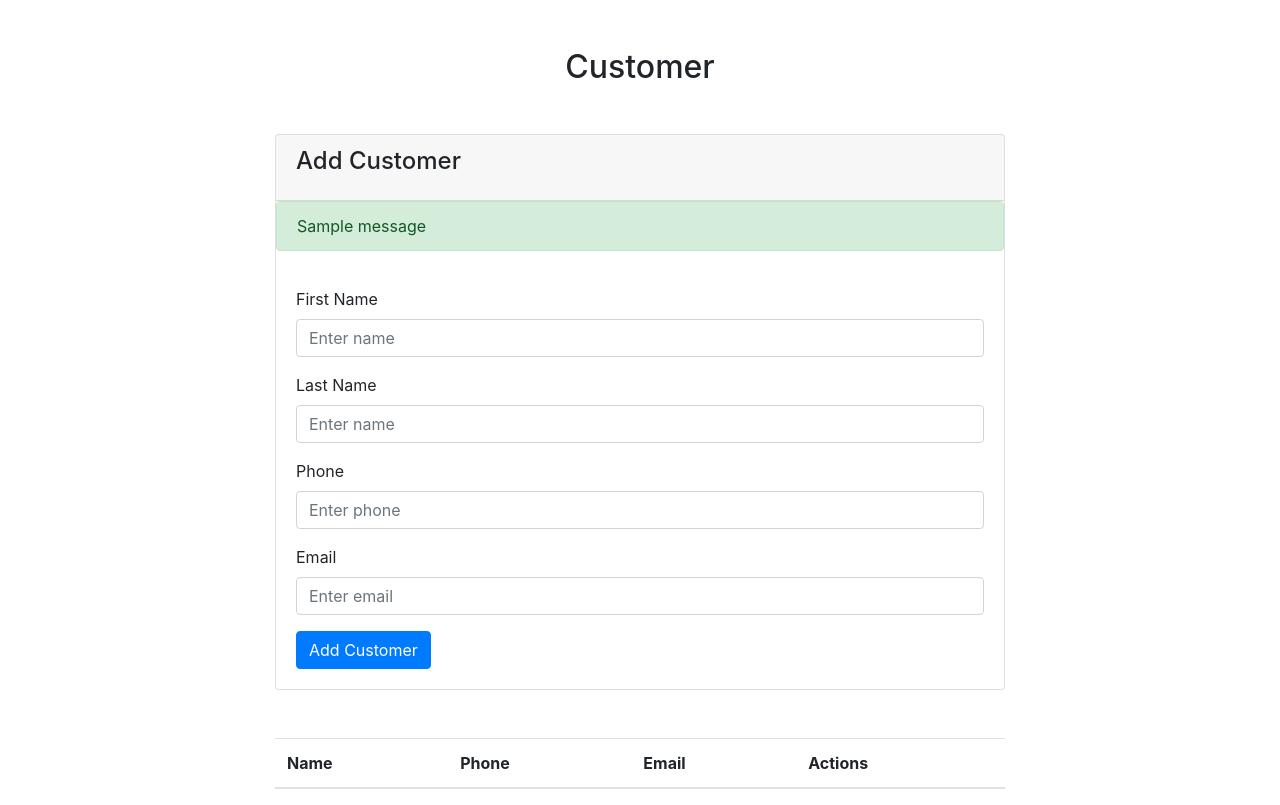
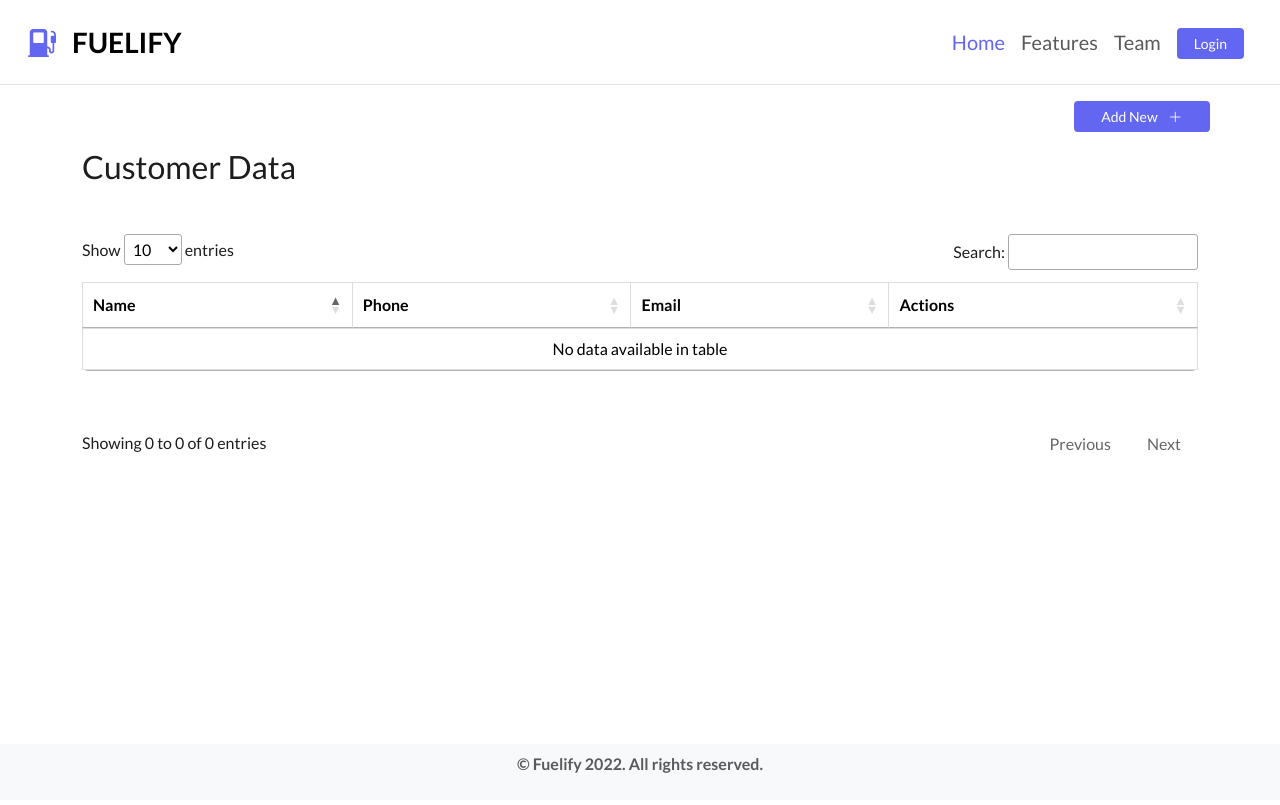
Before and after one commit to MarkisDev/fuelify, a Flask app: page /customers in a window 1280 px wide. After the commit the page ends 773 px from the top, so only its background shows below. Run offline with Flask 2, Linux system fonts and the light colour scheme; the visitor is signed in with stand-in values (Sample User, id 1); data comes from the database, SQL or seed files in the repository; one stand-in notice (Sample message) is shown; data that the repository does not hold is empty; some libraries are stand-ins or nearby versions.

Commit message:
added customer UI

```diff
--- a/templates/customer.html
+++ b/templates/customer.html
@@ -1,114 +1,65 @@
-<!doctype html>
-<html lang="en">
+{% extends 'partials/_base.html' %}
 
-<head>
-    <meta charset="utf-8">
-    <meta name="viewport" content="width=device-width, initial-scale=1">
-    <title>Customer | Customerify</title>
-    <link rel="stylesheet" href="https://stackpath.bootstrapcdn.com/bootstrap/4.4.1/css/bootstrap.min.css"
-        crossorigin="anonymous">
-</head>
+{% block content %}
 
-<body>
 
-    <body>
+<div class="modal fade" id="add-customer" tabindex="-1" role="dialog" aria-labelledby="deleteCustomer"
+    aria-hidden="true">
+    <div class="modal-dialog modal-dialog-centered modal-dialog-scrollable" role="document">
+        <div class="modal-content">
+            <div class="modal-header">
+                <h5 class="modal-title " id="">Add New Customer
+                </h5>
+                <button type="button" class="btn-close" data-bs-dismiss="modal" aria-label="Close"></button>
 
-        <div class="container mt-5">
-            <h2 class="text-center mb-5">Customer</h2>
-            <div class="row">
-                <div class="col-md-8 mx-auto">
-                    <div class="card">
-                        <div class="card-header">
-                            <h4 class="card-title">Add Customer</h4>
             </div>
-                        {% with messages = get_flashed_messages(with_categories=true) %}
-                        {% if messages %}
-                        {% for category, message in messages %}
-                        {% if category == 'success' %}
-                        <div class="alert alert-success">{{ message }}</div>
-                        {% elif category == 'error' %}
-                        <div class="alert alert-danger">{{ message }}</div>
-                        {% endif %}
-                        {% endfor %}
-                        {% endif %}
-                        {% endwith %}
-                        <div class="card-body">
+            <div class="modal-body ">
                 <form action="{{ url_for('customer_routes.add_customer') }}" method="POST">
-                                <div class="form-group">
+                    <div class="form-group mb-3">
                         <label for="name">First Name</label>
                         <input type="text" class="form-control" id="first_name" name="first_name"
                             placeholder="Enter name">
                     </div>
-                                <div class="form-group">
+                    <div class="form-group mb-3">
                         <label for="name">Last Name</label>
                         <input type="text" class="form-control" id="last_name" name="last_name"
                             placeholder="Enter name">
                     </div>
-                                <div class="form-group">
+                    <div class="form-group mb-3">
                         <label for="phone">Phone</label>
-                                    <input type="text" class="form-control" id="phone" name="phone"
-                                        placeholder="Enter phone">
+                        <input type="text" class="form-control" id="phone" name="phone" placeholder="Enter phone">
                     </div>
-                                <div class="form-group">
+                    <div class="form-group mb-3">
                         <label for="email">Email</label>
-                                    <input type="email" class="form-control" id="email" name="email"
-                                        placeholder="Enter email">
+                        <input type="email" class="form-control" id="email" name="email" placeholder="Enter email">
                     </div>
-                                <button type="submit" class="btn btn-primary">Add Customer</button>
+                    <button type="submit" class="btn btn-prime">Add Customer</button>
                 </form>
             </div>
         </div>
-
-                    <table class="table mt-5">
-                        <thead>
-                            <tr>
-                                <th>Name</th>
-                                <th>Phone</th>
-                                <th>Email</th>
-                                <th>Actions</th>
-                            </tr>
-                        </thead>
-                        <tbody>
-                            {% for customer in customers %}
-                            <tr>
-                                <td>{{ customer[1]}} {{ customer[2] }}</td>
-                                <td>{{ customer[3] }}</td>
-                                <td>{{ customer[4] }}</td>
-                                <td>
-                                    <div class="row">
-                                        <button type="button" class="btn btn-primary" data-toggle="modal"
-                                            data-target="#update-{{ customer[0] }}">
-                                            Update
-                                        </button>
-                                        <button type="button" class="btn btn-danger" data-toggle="modal"
-                                            data-target="#delete-{{ customer[0] }}">
-                                            Delete
-                                        </button>
     </div>
-                                </td>
-                            </tr>
+</div>
 
 
-                            <div class="modal fade" id="delete-{{ customer[0] }}" tabindex="-1" role="dialog"
-                                aria-labelledby="deleteCustomer" aria-hidden="true">
-                                <div class="modal-dialog" role="document">
+{% for customer in customers %}
+
+<div class="modal fade" id="delete-{{ customer[0] }}" tabindex="-1" role="dialog" aria-labelledby="deleteCustomer"
+    aria-hidden="true">
+    <div class="modal-dialog modal-dialog-centered modal-dialog-scrollable" role="document">
         <div class="modal-content">
             <div class="modal-header">
                 <h5 class="modal-title" id="">Delete
                     Customer
                 </h5>
-                                            <button type="button" class="close" data-dismiss="modal" aria-label="Close">
-                                                <span aria-hidden="true">&times;</span>
-                                            </button>
+                <button type="button" class="btn-close" data-bs-dismiss="modal" aria-label="Close"></button>
+
             </div>
-                                        <div class="modal-body">
-                                            <form
-                                                action="{{ url_for('customer_routes.delete_customer', customer_id=customer[0]) }}"
-                                                method="POST">
+            <div class="modal-body text-center">
+                <form action="{{ url_for('customer_routes.delete_customer', customer_id=customer[0])  }}" method="POST">
                     <input type="hidden" name="customer_id" value="{{ customer[0] }}">
 
                     <div class="form-group">
-                                                    <p>Are you sure you want to delete {{customer[1]}}?</p>
+                        <p>Are you sure you want to delete this?<br /> This action is irreversible!</p>
                     </div>
                     <button type="submit" class="btn btn-danger">Delete
                     </button>
@@ -120,64 +71,104 @@
 
 
 
-                            <div class="modal fade" id="update-{{ customer[0] }}" tabindex="-1" role="dialog"
-                                aria-labelledby="updateCustomer" aria-hidden="true">
-                                <div class="modal-dialog" role="document">
+<div class="modal fade" id="update-{{ customer[0] }}" tabindex="-1" role="dialog" aria-labelledby="updateCustomer"
+    aria-hidden="true">
+    <div class="modal-dialog modal-dialog-centered modal-dialog-scrollable" role="document">
         <div class="modal-content">
             <div class="modal-header">
                 <h5 class="modal-title" id="">Update
                     Customer Details
                 </h5>
-                                            <button type="button" class="close" data-dismiss="modal" aria-label="Close">
-                                                <span aria-hidden="true">&times;</span>
-                                            </button>
+                <button type="button" class="btn-close" data-bs-dismiss="modal" aria-label="Close"></button>
+
             </div>
             <div class="modal-body">
-                                            <form action="{{ url_for('customer_routes.update_customer') }}"
-                                                method="POST">
+                <form action="{{ url_for('customer_routes.update_customer') }}" method="POST">
                     <input type="hidden" name="customer_id" value="{{ customer[0] }}">
-                                                <div class="form-group">
+                    <div class="form-group mb-3">
                         <label for="first_name">First name</label>
-                                                    <input type="text" class="form-control" value="{{customer[1]}}"
-                                                        id="first_name" name="first_name"
-                                                        placeholder="Enter new first name">
+                        <input type="text" class="form-control" value="{{customer[1]}}" id="first_name"
+                            name="first_name" placeholder="Enter new first name">
                     </div>
-                                                <div class="form-group">
+                    <div class="form-group mb-3">
                         <label for="last_name">Last name</label>
-                                                    <input type="text" class="form-control" value="{{customer[2]}}"
-                                                        id="last_name" name="last_name"
+                        <input type="text" class="form-control" value="{{customer[2]}}" id="last_name" name="last_name"
                             placeholder="Enter new last name">
                     </div>
-                                                <div class="form-group">
+                    <div class="form-group mb-3">
                         <label for="phone">Phone</label>
-                                                    <input type="number" class="form-control" value="{{customer[3]}}"
-                                                        id="phone" name="phone" placeholder="Enter new phone">
+                        <input type="number" class="form-control" value="{{customer[3]}}" id="phone" name="phone"
+                            placeholder="Enter new phone">
                     </div>
-                                                <div class="form-group">
+                    <div class="form-group mb-3">
                         <label for="email">Email</label>
-                                                    <input type="email" class="form-control" id="email"
-                                                        value="{{customer[4]}}" name="email"
+                        <input type="email" class="form-control" id="email" value="{{customer[4]}}" name="email"
                             placeholder="Enter new email">
                     </div>
-                                                <button type="submit" class="btn btn-primary">Update
+                    <button type="submit" class="btn btn-prime">Update
                     </button>
                 </form>
             </div>
         </div>
     </div>
 </div>
+{%endfor%}
+
+<div class="container mb-5">
+    <div class="row justify-content-end align-items-center">
+        <div class="row w-50 justify-content-end align-items-center my-3">
+            <button type="button" class="w-25 btn btn-sm btn-prime" data-bs-toggle="modal"
+                data-bs-target="#add-customer">
+                Add New <i class="text-white ms-2 bi-plus-lg"></i>
+            </button>
+        </div>
+        <h2 class="mb-5">Customer Data </h2>
+    </div>
+    <div class="row">
+        <table class="table mt-5 rounded-2 mb-5" id="records">
+            <thead>
+                <tr>
+                    <th>Name</th>
+                    <th>Phone</th>
+                    <th>Email</th>
+                    <th>Actions</th>
+                </tr>
+            </thead>
+            <tbody>
+                {% for customer in customers %}
+
+
+
+                <tr>
+                    <td>{{ customer[1]}} {{ customer[2] }}</td>
+                    <td>{{ customer[3] }}</td>
+                    <td>{{ customer[4] }}</td>
+
+                    <td>
+                        <div class="row">
+                            <div class="col text-center">
+                                <button type="button" class="btn mb-1 w-100 btn-sm btn-primary" data-bs-toggle="modal"
+                                    data-bs-target="#update-{{ customer[0] }}">
+                                    Edit <i class="text-white ms-2 bi-pencil-fill"></i>
+                                </button>
+                                <button type="button" class="btn w-100 btn-sm btn-danger " data-bs-toggle="modal"
+                                    data-bs-target="#delete-{{ customer[0] }}">
+                                    Delete <i class="ms-2 bi-trash-fill"></i>
+                                </button>
+                            </div>
+
+
+
+                        </div>
+                    </td>
+                </tr>
+
+
+
 
                 {% endfor %}
             </tbody>
         </table>
     </div>
 </div>
-        </div>
-    </body>
-    <script src="https://code.jquery.com/jquery-3.4.1.slim.min.js" crossorigin="anonymous"></script>
-    <script src="https://cdn.jsdelivr.net/npm/popper.js@1.16.0/dist/umd/popper.min.js" crossorigin="anonymous"></script>
-    <script src="https://stackpath.bootstrapcdn.com/bootstrap/4.4.1/js/bootstrap.min.js"
-        crossorigin="anonymous"></script>
-</body>
-
-</html>
+{%endblock%}
```
Lines whose indentation alone changed are shown as unchanged.
